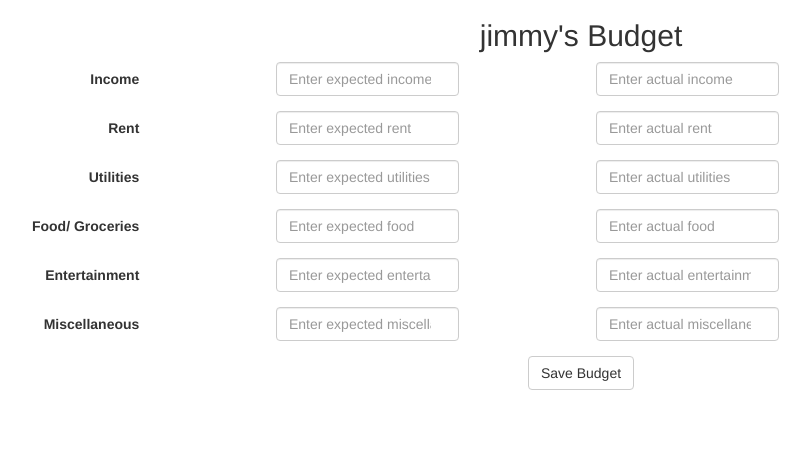
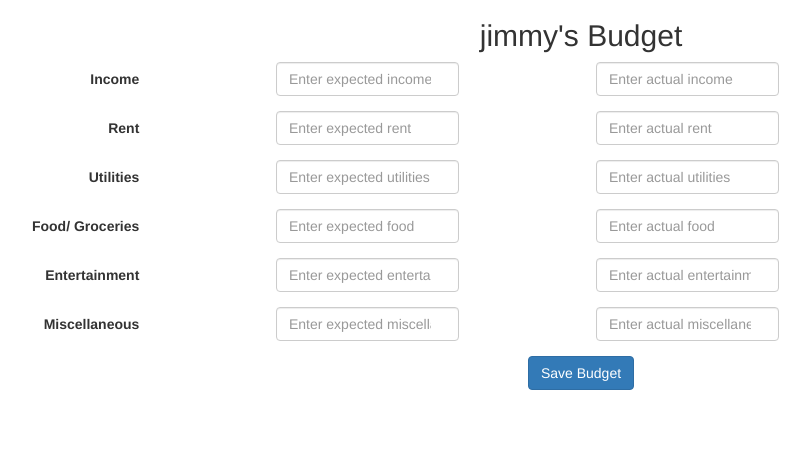
Before and after one commit to abarnes023/budget_app, a Flask app: page /budget in a window 1280 px wide. Shown: the part 73-529 px from the top of the page, without its empty margins (59-869 px from the left). Run offline with Flask 2, Linux system fonts and the light colour scheme; a user stored in the database is signed in; data comes from the database, SQL or seed files in the repository; some libraries are stand-ins or nearby versions.

Commit message:
Change save budget button color

```diff
--- a/templates/budget.html
+++ b/templates/budget.html
@@ -86,7 +86,7 @@
             </div>
 
             <div class="form-group">
-                <button class="btn btn-default" type="submit">Save Budget</button>
+                <button class="btn btn-primary" type="submit">Save Budget</button>
             </div>
         </fieldset>
 
```
